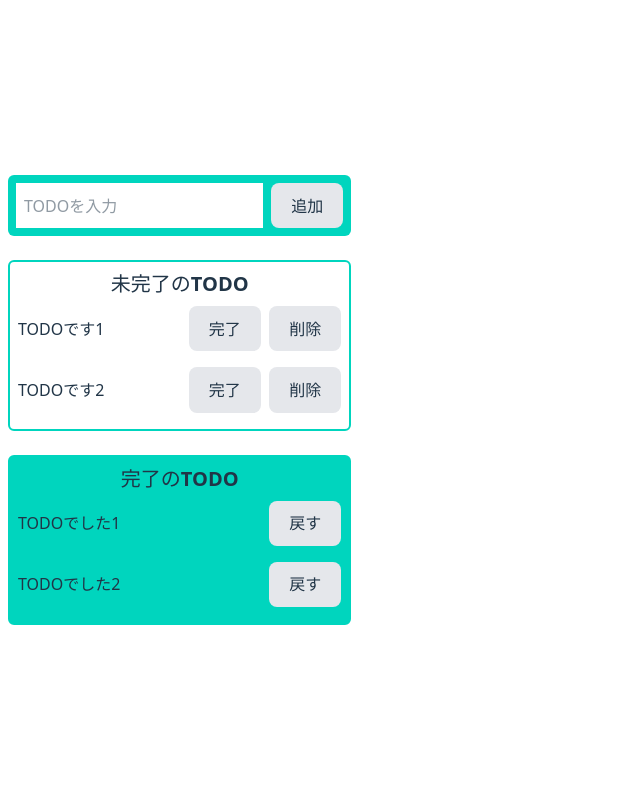
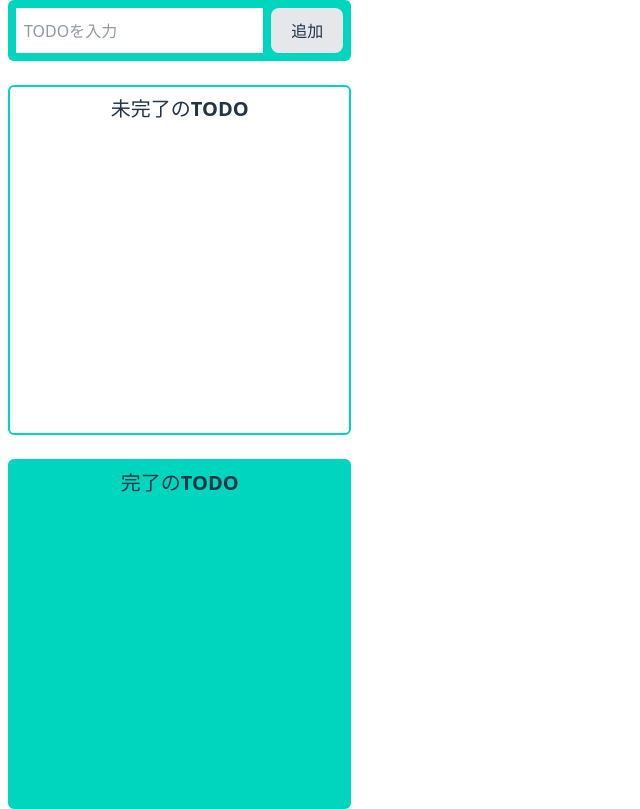
Before and after one commit to torimugi/githubactions.practice-250326, a React (Vite) app: page / in a window 1280 px wide. Shown: the whole page, without its empty margins (0-640 px from the left). Built offline with nearby package versions, Linux system fonts and the light colour scheme.

Commit message:
TODOを初期値にする、TODOがなくても枠の高さを維持する

```diff
--- a/src/App.tsx
+++ b/src/App.tsx
@@ -5,9 +5,9 @@ import { Input } from "./components/Input";
 import { Complete } from "./components/Complete";
 
 export const App = () => {
- const [ todoText, setTodoText ] = useState("");
- const [ Incompletes, setIncompletes ] = useState(["TODOです1", "TODOです2"]);
- const [ Completes, setCompletes ] = useState(["TODOでした1", "TODOでした2"]);
+ const [ todoText, setTodoText ] = useState<string>("");
+ const [ Incompletes, setIncompletes ] = useState<string[]>([]);
+ const [ Completes, setCompletes ] = useState<string[]>([]);
 
 //  入力フォーム
  const onChangeTodo = (e: React.ChangeEvent<HTMLInputElement>) => setTodoText(e.target.value);
--- a/src/components/Complete.tsx
+++ b/src/components/Complete.tsx
@@ -7,7 +7,7 @@ interface CompleteProps {
 export const Complete: React.FC<CompleteProps> = ({ Completes, onClick }) => {
 
 return(
-    <div className='mx-2 mx-2 bg-teal-400 rounded-md border-2 border-teal-400 py-2'>
+    <div className='mx-2 mx-2 bg-teal-400 rounded-md border-2 border-teal-400 py-2 min-h-[350px]'>
     <p className='text-xl font-bold text-center'>完了のTODO</p>
     <ul className='flex-col items-center mx-2 gap-2'>
       {Completes.map((todo, index) => (
--- a/src/components/Input.tsx
+++ b/src/components/Input.tsx
@@ -7,7 +7,7 @@ interface InputProps {
 export const Input: React.FC<InputProps> = ({ Incompletes, onClickComplete, onClickTodoDelete }) => {
 
     return (
-        <div className='mx-2 rounded-md border-2 border-teal-400 py-2'>
+        <div className='mx-2 rounded-md border-2 border-teal-400 py-2 min-h-[350px]'>
         <p className='text-xl font-bold text-center'>未完了のTODO</p>
         <ul className='flex-col items-center mx-2 gap-2'>
           {Incompletes.map((todo, index) => (
```
